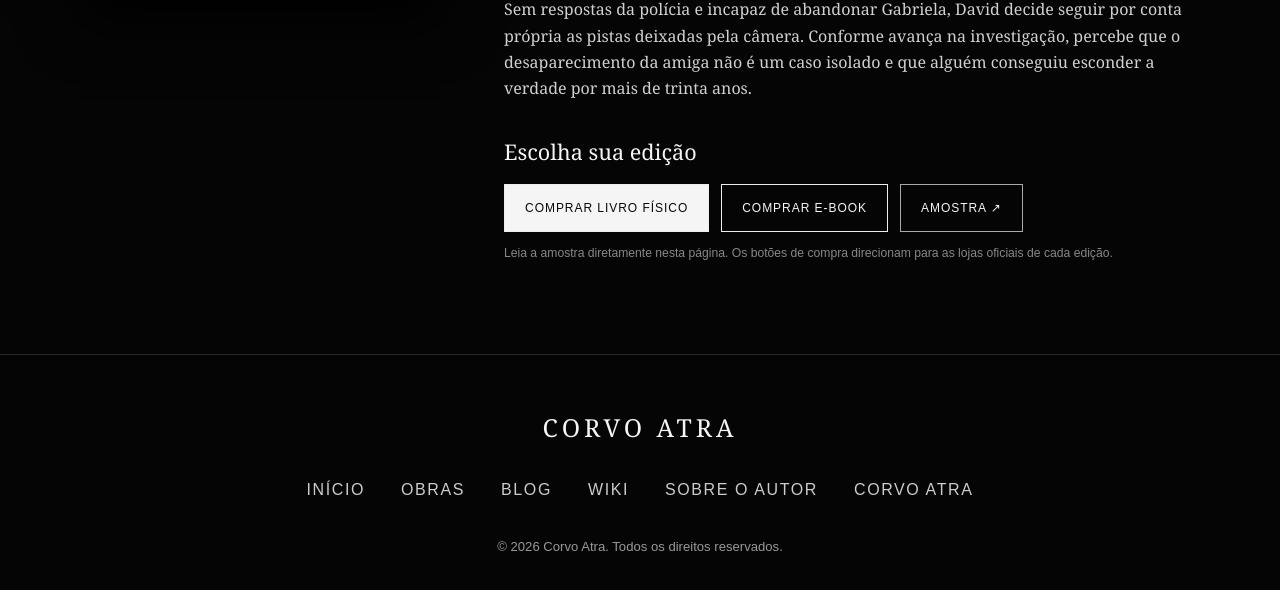
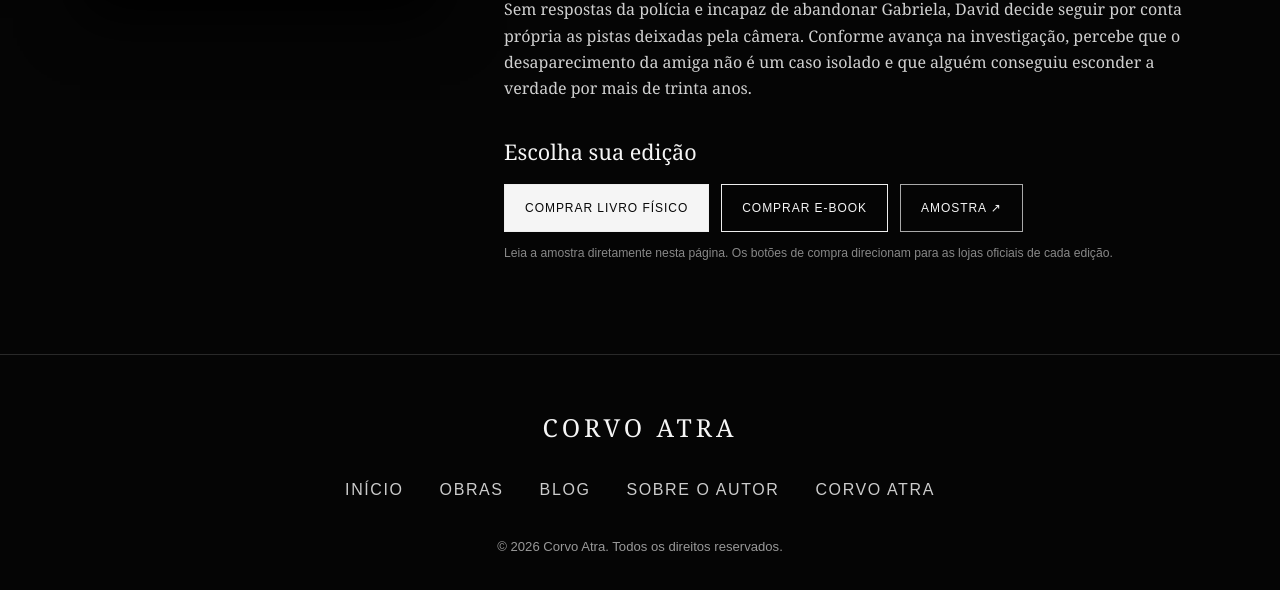
Before and after one commit to corvoatra/corvo-atra, a Jekyll site: the page built from livro-assinatura-instantanea.html, in a window 1280 px wide and 1295 px high. Shown: the part 696-1286 px from the top of the window. Built offline with Jekyll 4.4.1, drawn with Linux system fonts in a browser that asks for light colours.

Commit message:
Remove links para página Wiki do rodapé

```diff
--- a/livro-assinatura-instantanea.html
+++ b/livro-assinatura-instantanea.html
@@ -36,7 +36,7 @@ header nav a:hover,header nav a:focus-visible { color:#fff; }
 <div aria-label="Capa do livro Assinatura Instantânea" class="cover book-detail-cover" role="img"><img alt="Capa do livro Assinatura Instantânea" src="assets/imagens/capa-assinatura-instantanea.png"/></div>
 <div class="details book-detail-content"><p class="eyebrow">Obra independente · Volume único</p><h1>Assinatura Instantânea</h1><p class="meta">Volume único · Não faz parte de uma série</p><h2 class="synopsis-title" id="sinopse">Sinopse</h2><p class="synopsis">David sempre gostou de objetos antigos. Por isso, quando encontra uma velha Polaroid em um brechó, não pensa duas vezes antes de levá-la para casa. Naquela mesma noite, fotografa Gabriela durante uma festa. Na manhã seguinte, descobre que a amiga desapareceu.</p><p class="synopsis">Pouco depois, a câmera revela sozinha uma fotografia que David nunca tirou. A imagem mostra um cômodo apertado, um colchão sujo e marcas nas paredes. A busca pela origem daquela foto o conduz a uma série de crimes cometidos na década de 1990.</p><p class="synopsis">Sem respostas da polícia e incapaz de abandonar Gabriela, David decide seguir por conta própria as pistas deixadas pela câmera. Conforme avança na investigação, percebe que o desaparecimento da amiga não é um caso isolado e que alguém conseguiu esconder a verdade por mais de trinta anos.</p>
 <h2 class="buy-title">Escolha sua edição</h2><div class="buy-options"><a class="buy-button" href="https://loja.uiclap.com/titulo/ua202024" rel="noopener noreferrer" target="_blank">Comprar livro físico</a><a class="buy-button secondary" href="https://www.amazon.com.br/Assinatura-Instant%C3%A2nea-Magnus-Silva-ebook/dp/B0HKD82P3Q" rel="noopener noreferrer" target="_blank">Comprar e-book</a><a aria-label="Ler amostra de Assinatura Instantânea nesta página" class="buy-button secondary sample-button" href="assets/pdfs/assinatura-instantanea-amostra.pdf" id="open-sample">Amostra ↗</a></div><p class="buy-help">Leia a amostra diretamente nesta página. Os botões de compra direcionam para as lojas oficiais de cada edição.</p></div>
-</div></main><footer><div class="brand">CORVO ATRA</div><nav aria-label="Navegação do rodapé" class="links"><a href="index.html">Início</a><a href="obras.html">Obras</a><a href="blog/">Blog</a><a href="wiki.html">Wiki</a><a href="autor.html">Sobre o autor</a><a href="corvo-atra.html">Corvo Atra</a></nav><div class="copyright">© 2026 Corvo Atra. Todos os direitos reservados.</div></footer>
+</div></main><footer><div class="brand">CORVO ATRA</div><nav aria-label="Navegação do rodapé" class="links"><a href="index.html">Início</a><a href="obras.html">Obras</a><a href="blog/">Blog</a><a href="autor.html">Sobre o autor</a><a href="corvo-atra.html">Corvo Atra</a></nav><div class="copyright">© 2026 Corvo Atra. Todos os direitos reservados.</div></footer>
 <div aria-labelledby="sample-title" aria-modal="true" class="sample-modal" hidden="" id="sample-modal" role="dialog">
 <div class="sample-panel">
 <div class="sample-toolbar"><span id="sample-title">Assinatura Instantânea — Amostra</span><div class="sample-actions"><a href="assets/pdfs/assinatura-instantanea-amostra.pdf" rel="noopener noreferrer" target="_blank">Abrir PDF em outra aba</a><button aria-label="Fechar amostra" id="close-sample" type="button">Fechar ×</button></div></div>
```
